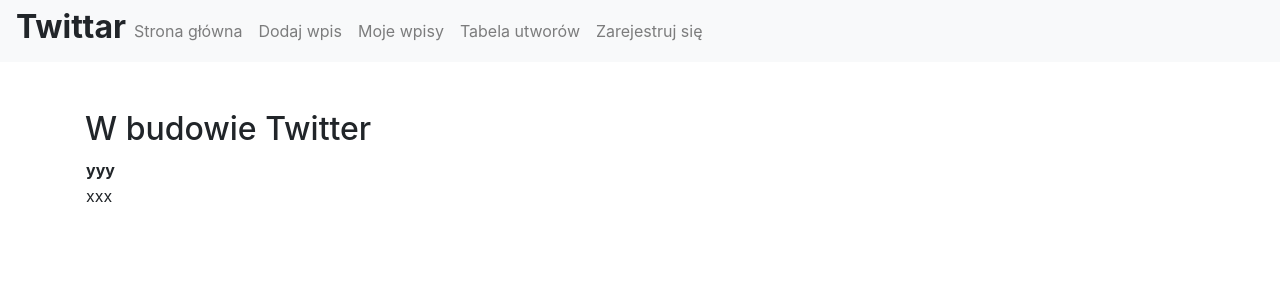
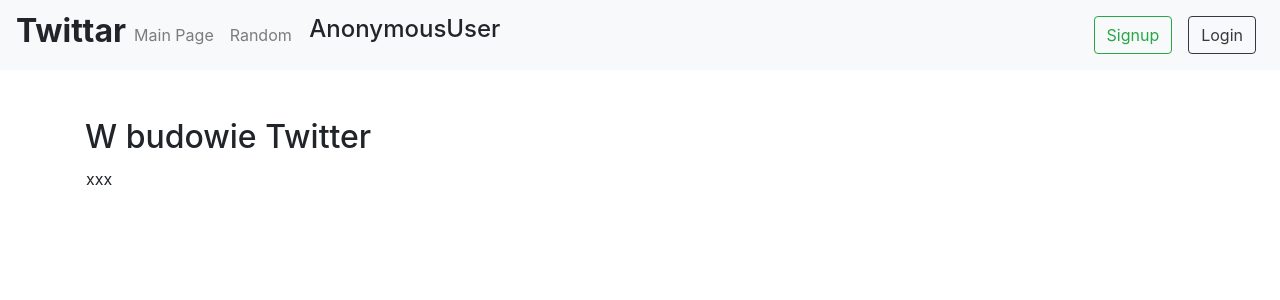
Before and after one commit to Arytur/Twittar, a Django app: page / in a window 1280 px wide. Shown: the top 300 px of the page. Run offline with Django 3.2, Linux system fonts and the light colour scheme; parts of the project's set-up code (start-up, migrations or seed data) failed here and were passed over; some libraries are stand-ins or nearby versions.

Commit message:
login and logout

```diff
--- a/Twittar/settings.py
+++ b/Twittar/settings.py
@@ -129,3 +129,7 @@ USE_TZ = True
 # https://docs.djangoproject.com/en/1.11/howto/static-files/
 
 STATIC_URL = '/static/'
+
+STATIC_ROOT = BASE_DIR + 'static'
+
+LOGIN_REDIRECT_URL = 'main'
--- a/Twittar/urls.py
+++ b/Twittar/urls.py
@@ -16,9 +16,12 @@ Including another URLconf
 from django.conf.urls import url
 from django.contrib import admin
 from twittar_app.views import *
+from django.contrib.auth import views as auth_views
 
 urlpatterns = [
     url(r'^admin/', admin.site.urls),
     url(r'^$', MainPageView.as_view(), name='main'),
-    url(r'^signup/$', signup, name='signup')
+    url(r'^signup/$', signup, name='signup'),
+    url(r'^login/$', auth_views.login, name='login'),
+    url(r'^logout/$', auth_views.logout, {'next_page': '/'}, name='logout'),
 ]
--- a/twittar_app/forms.py
+++ b/twittar_app/forms.py
@@ -9,3 +9,6 @@ class SignUpForm(UserCreationForm):
     class Meta:
         model = User
         fields = ('username', 'email', 'password1', 'password2', )
+
+
+class
--- a/twittar_app/templates/base.html
+++ b/twittar_app/templates/base.html
@@ -2,7 +2,7 @@
 <html lang="en">
 <head>
     <meta charset="UTF-8">
-    <title>{% block title %}Title{% endblock %}</title>
+    <title>{% block title %}Twittar{% endblock %}</title>
     <link rel="stylesheet" href="{% static 'css/bootstrap.min.css' %}">
 </head>
 <body>
@@ -11,23 +11,36 @@
           <div class="collapse navbar-collapse" id="navbarNav">
               <ul class="navbar-nav">
                     <li class="nav-item">
-                        <a class="nav-link" href="{% url 'main' %}">Strona główna<span class="sr-only">(current)</span></a>
+                        <a class="nav-link" href="{% url 'main' %}">Main Page<span class="sr-only">(current)</span></a>
                     </li>
                     <li class="nav-item">
-                        <a class="nav-link" href="#">Dodaj wpis</a>
+                        <a class="nav-link" href="#">Random</a>
                     </li>
+
+                    <li><h4 style="padding-left: 5%">{{ user }}</h4></li>
+
+              </ul>
+          </div>
+          <div style="float: right">
+
+              <ul class="navbar-nav float-right">
                     <li class="nav-item">
-                        <a class="nav-link" href="#">Moje wpisy</a>
+                        <a class="nav-link" href="{% url 'signup' %}"><button class="btn btn-outline-success" type="button">Signup</button></a>
                     </li>
+                    {% if user.is_authenticated %}
                     <li class="nav-item">
-                        <a class="nav-link" href="#">Tabela utworów</a>
+                        <a class="nav-link" href="{% url 'logout' %}"><button class="btn btn-outline-dark" type="button">Logout</button></a>
                     </li>
-                    <li class="nav-item">
-                        <a class="nav-link" href="{% url 'signup' %}">Zarejestruj się</a>
+                    {% else %}
+                    <li class="nav-item" >
+                        <a class="nav-link" href="{% url 'login' %}"><button class="btn btn-outline-dark" type="button">Login</button></a>
                     </li>
-                </ul>
+                    {% endif %}
 
+
+              </ul>
           </div>
+
     </nav><br><br>
 {% block content %}
 
--- a/twittar_app/templates/main.html
+++ b/twittar_app/templates/main.html
@@ -7,7 +7,7 @@
         <table>
             <thead>
             <tr>
-                <th>yyy</th>
+                <th>{{ user.username }}</th>
             </tr>
             </thead>
             <tbody>
--- a/twittar_app/views.py
+++ b/twittar_app/views.py
@@ -2,7 +2,6 @@ from django.shortcuts import render, redirect
 from django.views import View
 from .models import *
 from .forms import *
-from django.contrib.auth.models import User
 from django.contrib.auth import login, authenticate
 
 
```
Also changed, not shown: twittar_app/templates/registration/login.html (added, +12 -0 lines), twittar_app/templates/user_form.html (deleted, +0 -9 lines).
